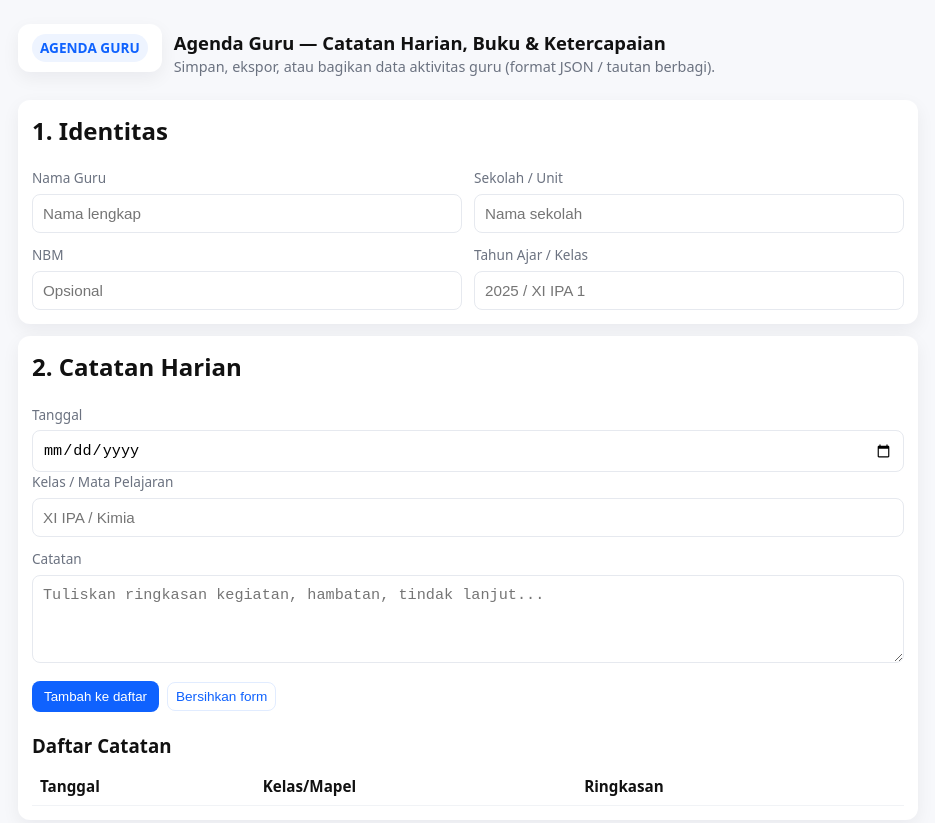
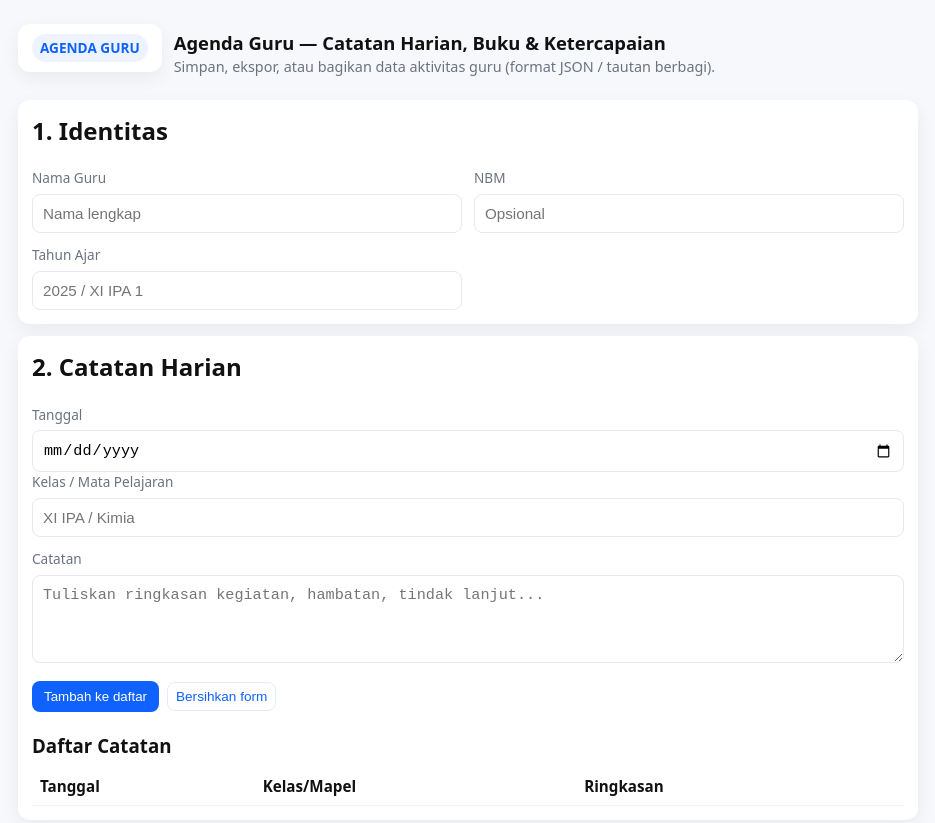
Before and after one commit to kurikulummudaspa-droid/arifnur15.github.io, a plain HTML site: page agenda-guru.html in a window 1280 px wide. Shown: the top 823 px of the page, without its empty margins (172-1107 px from the left). Drawn offline with Linux system fonts and the light colour scheme.

Commit message:
Update agenda-guru.html

```diff
--- a/agenda-guru.html
+++ b/agenda-guru.html
@@ -49,15 +49,11 @@
           <input id="nama" type="text" placeholder="Nama lengkap">
         </div>
         <div>
-          <label for="sekolah">Sekolah / Unit</label>
-          <input id="sekolah" type="text" placeholder="Nama sekolah">
-        </div>
-        <div>
           <label for="nbm">NBM</label>
           <input id="nbm" type="text" placeholder="Opsional">
         </div>
         <div>
-          <label for="tahunAjar">Tahun Ajar / Kelas</label>
+          <label for="tahunAjar">Tahun Ajar</label>
           <input id="tahunAjar" type="text" placeholder="2025 / XI IPA 1">
         </div>
       </div>
```
